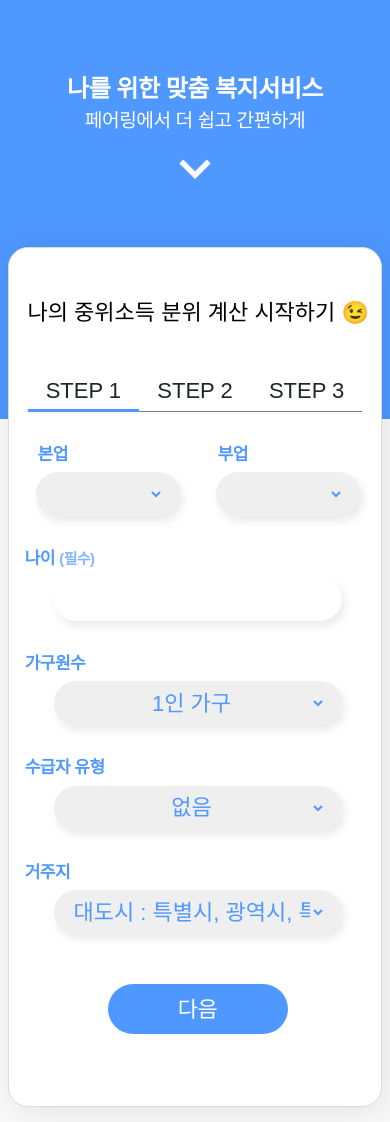
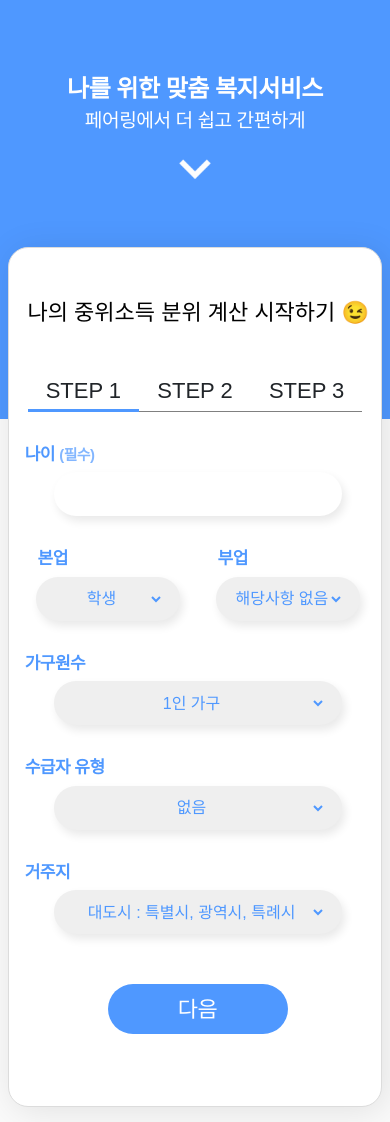
Before and after one commit to TIRANO-SW/front-end, a Django app: page / in a window 390 px wide. Shown: the part 61-1183 px from the top of the page. Run offline with Django 4.2, Linux system fonts and the light colour scheme; lists and menus that the app fills with data are empty; some libraries are stand-ins or nearby versions; some web fonts are replaced.

Commit message:
1. 본업 부업 리스트 추가 및 데이터 추가(html)
2. select option  값설정 (Js)

3. select input css 수정

```diff
--- a/landing/static/landing/css/index.css
+++ b/landing/static/landing/css/index.css
@@ -85,6 +85,7 @@
 small {
   opacity: 0.7;
 }
+
 .row-box {
   display: flex;
   justify-content: center;
@@ -304,6 +305,10 @@ select {
   border-right: 16px solid transparent; /* 화살표 패딩 */
   border-left: 16px solid transparent; /* 화살표 패딩 */
 }
+.userCustom {
+  width: 90%;
+  display: none;
+}
 #mainJob {
   width: 90%;
 }
@@ -337,6 +342,7 @@ select {
 #disagree {
   box-shadow: 0 0 0 0;
 }
+
 input:focus,
 select:focus {
   font-weight: 100;
@@ -891,6 +897,12 @@ footer {
     font-size: var(--F-md);
     /* margin-left: 17%; */
   }
+  input::-webkit-input-placeholder {
+    font-size: var(--F-s);
+  }
+  input:-ms-input-placeholder {
+    font-size: var(--F-s);
+  }
   #calculation {
     width: 100%;
     padding: 2%;
@@ -938,6 +950,7 @@ footer {
   select {
     width: 90%;
     box-shadow: 3px 5px 10px 0px rgba(0, 0, 0, 0.09);
+    font-size: var(--F-m);
   }
 
   .f-md {
@@ -1209,6 +1222,12 @@ footer {
     font-size: var(--F-md);
     /* margin-left: 17%; */
   }
+  input::-webkit-input-placeholder {
+    font-size: var(--F-s);
+  }
+  input:-ms-input-placeholder {
+    font-size: var(--F-s);
+  }
   #calculation {
     width: 100%;
     padding: 2%;
@@ -1256,6 +1275,7 @@ footer {
   select {
     width: 90%;
     box-shadow: 3px 5px 10px 0px rgba(0, 0, 0, 0.09);
+    font-size: var(--F-sm);
   }
 
   .f-l {
--- a/landing/static/landing/js/index.js
+++ b/landing/static/landing/js/index.js
@@ -1,5 +1,48 @@
 // moment.js
 moment.locale("ko");
+
+// 셀렉트 박스에서 직접입력 선택 구현
+$("#mainJob").change(function () {
+  if ($("#mainJob").val() == "direct") {
+    $("#selboxDirect").show();
+    $("#mainJob").hide();
+  } else if ($("#mainJob").val() == "marketing") {
+    $("#selboxDirect").show();
+    $("#mainJob").hide();
+  } else if ($("#mainJob").val() == "it") {
+    $("#selboxDirect").show();
+    $("#mainJob").hide();
+  } else if ($("#mainJob").val() == "culture") {
+    $("#selboxDirect").show();
+    $("#mainJob").hide();
+  } else if ($("#mainJob").val() == "design") {
+    $("#selboxDirect").show();
+    $("#mainJob").hide();
+  } else if ($("#mainJob").val() == "trade") {
+    $("#selboxDirect").show();
+    $("#mainJob").hide();
+  } else if ($("#mainJob").val() == "service") {
+    $("#selboxDirect").show();
+    $("#mainJob").hide();
+  } else if ($("#mainJob").val() == "media") {
+    $("#selboxDirect").show();
+    $("#mainJob").hide();
+  } else {
+    $("#selboxDirect").hide();
+  }
+});
+$("#subJob").change(function () {
+  if ($("#subJob").val() == "direct") {
+    $("#subDirect").show();
+    $("#subJob").hide();
+  } else if ($("#subJob").val() == "hope") {
+    $("#subDirect").show();
+    $("#subJob").hide();
+  } else {
+    $("#subDirect").hide();
+  }
+});
+
 // 계산기 Tab 기능 구현
 
 const tab = document.querySelectorAll(".tab-item");
@@ -58,7 +101,9 @@ calSecond.addEventListener("click", () => {
 // 리팩토링하기
 // let nicknameElement = document.getElementById("nickname");
 let mainJobElement = document.getElementById("mainJob");
+let selboxDirectElement = document.getElementById("selboxDirect");
 let subJobElement = document.getElementById("subJob");
+let subDirectElement = document.getElementById("subDirect");
 let ageElement = document.getElementById("age");
 let familyElement = document.getElementById("family-number");
 let bokjiElement = document.getElementById("bokji-type");
@@ -332,8 +377,10 @@ function getResults(flag) {
     },
     body: JSON.stringify({
       // nickname: nicknameElement.value,
-      "main-job": mainJobElement.value,
+      "main-job": mainJobElement.value, // 직접입력 선택시 direct가 전달됨
+      "main-job-direct": selboxDirectElement.value, // 사용자가 입력한 값을 전달함
       "sub-job": subJobElement.value,
+      "sub-job-direct": subDirectElement.value,
       age: parseInt(ageElement.value),
       "family-number": parseInt(familyElement.value),
       "bokji-type": bokjiElement.value,
--- a/landing/templates/landing/index.html
+++ b/landing/templates/landing/index.html
@@ -80,6 +80,8 @@
         <div class="tab-content-group clearfix">
           <div class="tab-content">
             <h1>나의 <strong>중위소득 분위</strong> 계산 시작하기 😉</h1>
+            <p class="f-primary text-start input-name">나이 <small> (필수)</small></p>
+            <input name="age" id="age" type="text">
             <div class="job clearfix">
               <div class="job-left">
                 <p class="f-primary">본업
@@ -87,24 +89,41 @@
                 </p>
                 <!-- <input name="nickname" id="nickname" type="text" placeholder="익명의 복지왕"> -->
                 <select name="main-job" id="mainJob">
-                  <option value=""></option>
-                  <option value=""></option>
-                  <option value=""></option>
+                  <option value="student">학생</option>
+                  <option value="no-job">무직</option>
+                  <option value="publc-official">공무원</option>
+                  <option value="part-timer">아르바이트</option>
+                  <option value="self-employment">자영업</option>
+                  <option value="marketing">마케팅/광고/홍보</option>
+                  <option value="it">IT/인터넷</option>
+                  <option value="culture">문화/예술</option>
+                  <option value="design">디자인</option>
+                  <option value="trade">무역/유통</option>
+                  <option value="media">미디어</option>
+                  <option value="service">서비스</option>>
+                  <option value="sales">영업/고객상담</option>
+                  <option value="research">연구개발</option>
+                  <option value="produce">생산/제조</option>
+                  <option value="religion">종교 관련직</option>
+                  <option value="erection">건설</option>
+                  <option value="medical">의료</option>
+                  <option value="direct">직접 입력</option>
                 </select>
+                <input class="userCustom" type="text" id="selboxDirect" name="selboxDirect" placeholder="상세 직무를 입력해주세요"
+                  value="">
               </div>
               <div class="job-right">
                 <p class="f-primary">부업
                   <!--<small> (필수)</small>-->
                 </p>
                 <select name="sub-job" id="subJob">
-                  <option value=""></option>
-                  <option value=""></option>
-                  <option value=""></option>
+                  <option value="x">해당사항 없음</option>
+                  <option value="hope">희망하고 있음</option>
+                  <option value="direct">직접 입력</option>
                 </select>
+                <input class="userCustom" type="text" id="subDirect" name="subDirect" placeholder="부업을 입력해주세요" value="">
               </div>
             </div>
-            <p class="f-primary text-start input-name">나이 <small> (필수)</small></p>
-            <input name="age" id="age" type="text" value="">
             <p class="f-primary text-start input-name">가구원수</p>
             <select name="family-number" id="family-number">
               <option value="1" selected>1인 가구</option>
```
